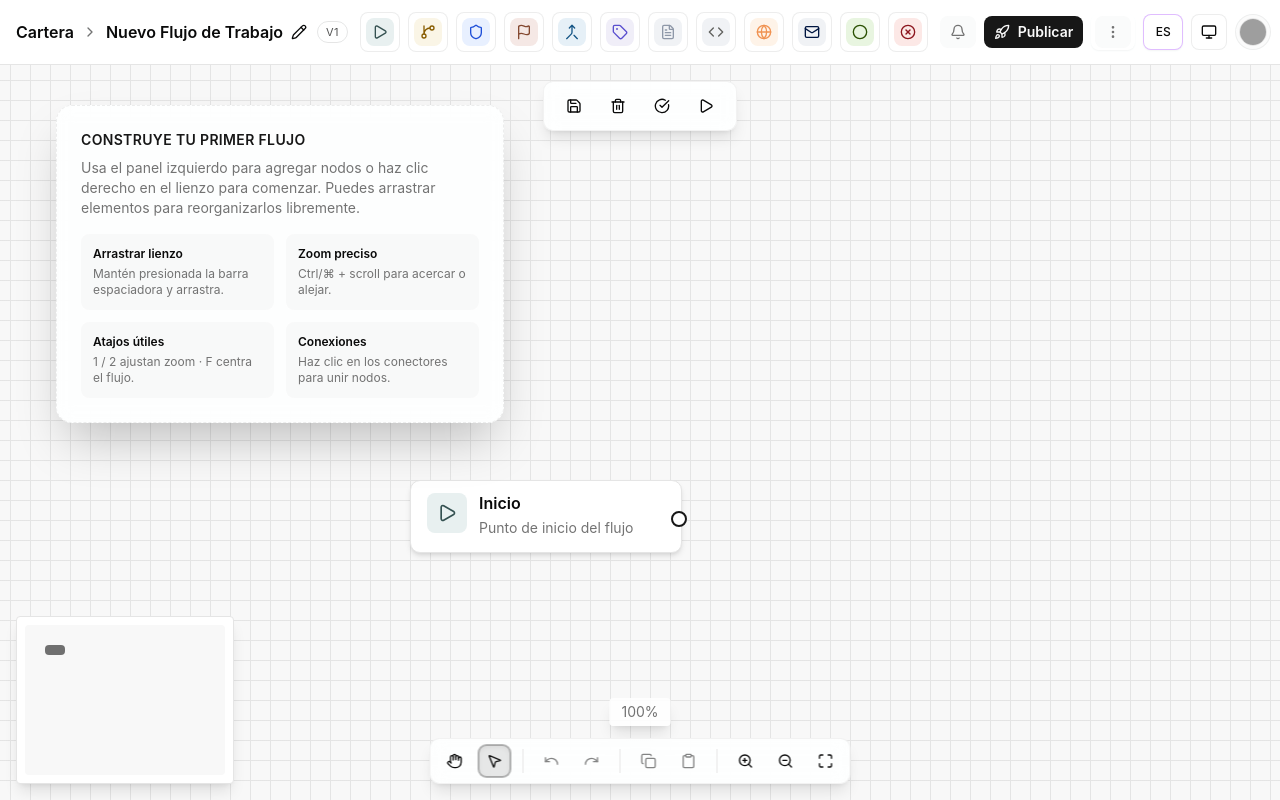
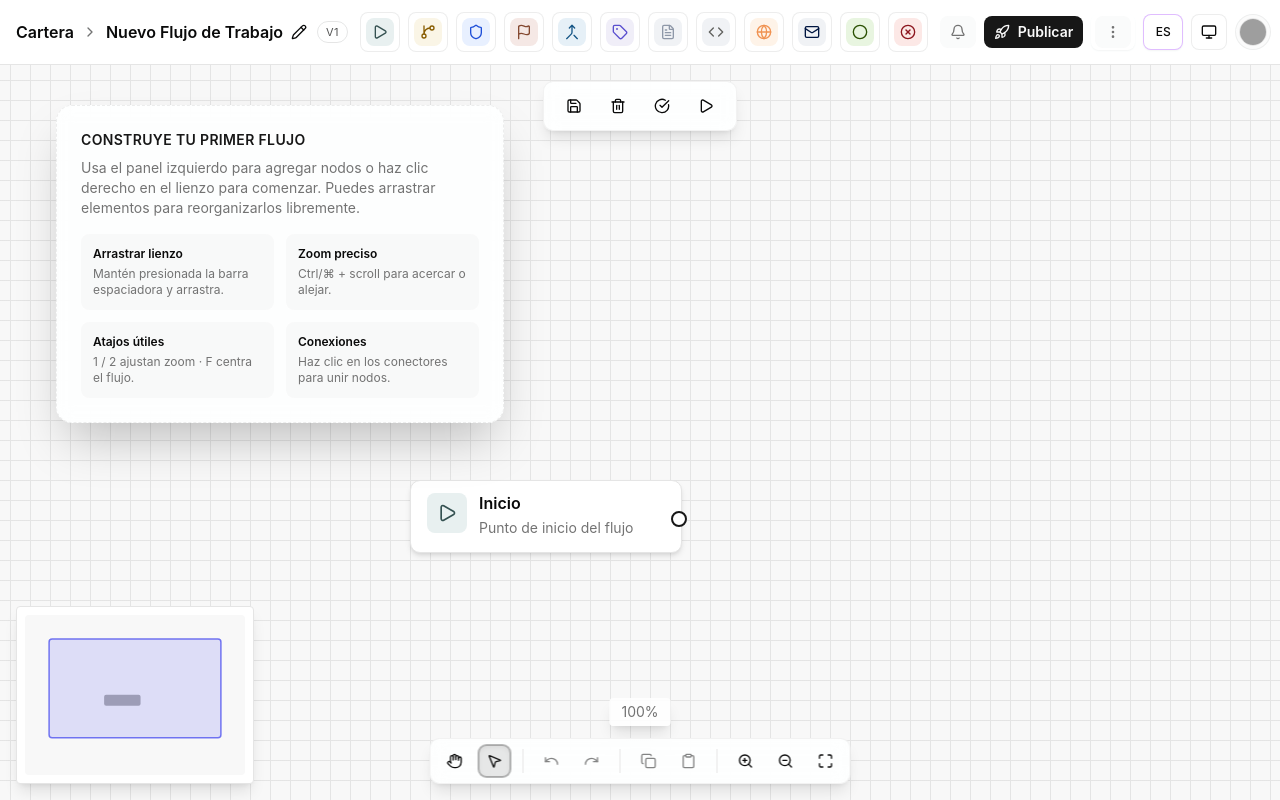
Before and after one commit to carteracredit/workflow, a Next.js app: page / in a window 1280 px wide. Built offline with nearby package versions, Linux system fonts and the light colour scheme; grey boxes are pictures that could not be loaded.

Commit message:
Refactor: Extract node metrics and implement minimap
Co-authored-by: fernando.calatayud <fernando.calatayud@algenium.systems>

```diff
--- a/src/components/workflow/canvas.tsx
+++ b/src/components/workflow/canvas.tsx
@@ -13,6 +13,7 @@ import type {
 import { NodeRenderer } from "./node-renderer";
 import { EdgeRenderer } from "./edge-renderer";
 import { Minimap } from "./minimap";
+import { estimateNodeDimensions } from "./node-metrics";
 import { Button } from "@/components/ui/button";
 import {
 	ZoomIn,
@@ -54,71 +55,7 @@ export const DEFAULT_START_NODE_PAN = { x: 200, y: 100 };
 const EMPTY_STATE_NODE_HORIZONTAL_RATIO = 0.32;
 const EMPTY_STATE_NODE_VERTICAL_RATIO = 0.62;
 
-export const estimateNodeDimensions = (node: WorkflowNode) => {
-	const MIN_NODE_WIDTH = 180;
-	const MAX_NODE_WIDTH = 320;
-	const MIN_NODE_HEIGHT = 60;
-	const PADDING_X = 16;
-	const ICON_CONTAINER_SIZE = 40;
-
-	const titleWidth = node.title.length * 9;
-	const descWidth = node.description ? node.description.length * 7.5 : 0;
-
-	let flagsMaxWidth = 0;
-	if (node.type === "FlagChange" && node.config.flagChanges) {
-		const flagChanges = node.config.flagChanges as Array<{
-			flagId: string;
-			optionId: string;
-		}>;
-		flagChanges.forEach(() => {
-			flagsMaxWidth = Math.max(flagsMaxWidth, 150);
-		});
-	}
-
-	const contentWidth =
-		Math.max(titleWidth, descWidth, flagsMaxWidth) +
-		ICON_CONTAINER_SIZE +
-		12 +
-		PADDING_X * 2;
-	const width = Math.max(
-		MIN_NODE_WIDTH,
-		Math.min(MAX_NODE_WIDTH, contentWidth),
-	);
-
-	const hasDescription = !!node.description;
-	const hasRoles = node.roles.length > 0;
-	const flagChangesCount =
-		node.type === "FlagChange" && node.config.flagChanges
-			? (
-					node.config.flagChanges as Array<{
-						flagId: string;
-						optionId: string;
-					}>
-				).length
-			: 0;
-	const hasSpecialBadges =
-		(node.type === "Reject" && (node.config.allowRetry as boolean) === true) ||
-		flagChangesCount > 0 ||
-		(node.type === "API" && node.config.failureHandling) ||
-		node.type === "Challenge";
-
-	let height = MIN_NODE_HEIGHT;
-	if (hasDescription) height += 22;
-	if (hasRoles) {
-		const rolesRows = Math.ceil(node.roles.length / 3);
-		height += rolesRows * 28;
-	}
-	if (hasSpecialBadges) {
-		if (flagChangesCount > 0) {
-			const flagRows = Math.ceil(flagChangesCount / 2);
-			height += flagRows * 28;
-		} else {
-			height += 28;
-		}
-	}
-
-	return { width, height };
-};
+export { estimateNodeDimensions } from "./node-metrics";
 
 type EmptyStatePanInput = {
 	canvasWidth: number;
@@ -237,6 +174,7 @@ export function Canvas({
 	onCommitHistory,
 }: CanvasProps) {
 	const canvasRef = useRef<HTMLDivElement>(null);
+	const [viewportSize, setViewportSize] = useState({ width: 0, height: 0 });
 	const [isPanning, setIsPanning] = useState(false);
 	const [panStart, setPanStart] = useState({ x: 0, y: 0 });
 	const [isSpacePressed, setIsSpacePressed] = useState(false);
@@ -247,6 +185,31 @@ export function Canvas({
 	const hasAutoPositionedEmptyState = useRef(false);
 	const [hasCopiedData, setHasCopiedData] = useState(false);
 	const [justCopied, setJustCopied] = useState(false);
+	useEffect(() => {
+		const element = canvasRef.current;
+		if (!element) return;
+
+		const updateSize = () => {
+			const width = element.clientWidth;
+			const height = element.clientHeight;
+			setViewportSize((prev) =>
+				prev.width === width && prev.height === height
+					? prev
+					: { width, height },
+			);
+		};
+
+		updateSize();
+
+		if (typeof ResizeObserver !== "undefined") {
+			const observer = new ResizeObserver(() => updateSize());
+			observer.observe(element);
+			return () => observer.disconnect();
+		}
+
+		window.addEventListener("resize", updateSize);
+		return () => window.removeEventListener("resize", updateSize);
+	}, []);
 
 	const dragRef = useRef<{
 		nodeId: string;
@@ -1469,6 +1432,7 @@ export function Canvas({
 					edges={edges}
 					zoom={zoom}
 					pan={pan}
+					viewportSize={viewportSize}
 					onUpdatePan={onUpdatePan}
 				/>
 			</div>
--- a/src/components/workflow/minimap.tsx
+++ b/src/components/workflow/minimap.tsx
@@ -1,38 +1,303 @@
+import type React from "react";
+import { useMemo, useRef, useCallback } from "react";
 import type { WorkflowNode, WorkflowEdge } from "@/lib/workflow/types";
+import { estimateNodeDimensions } from "./node-metrics";
+
+const MINIMAP_WIDTH = 220;
+const MINIMAP_HEIGHT = 160;
+const INNER_PADDING = 8;
+const WORLD_PADDING = 120;
+
+export type WorldRect = {
+	x: number;
+	y: number;
+	width: number;
+	height: number;
+};
+
+export type WorkflowBounds = {
+	minX: number;
+	minY: number;
+	maxX: number;
+	maxY: number;
+};
+
+export const getViewportWorldRect = ({
+	pan,
+	zoom,
+	viewportSize,
+}: {
+	pan: { x: number; y: number };
+	zoom: number;
+	viewportSize: { width: number; height: number };
+}): WorldRect | null => {
+	const safeZoom = Math.max(zoom, 0.0001);
+	if (viewportSize.width <= 0 || viewportSize.height <= 0) {
+		return null;
+	}
+
+	return {
+		x: -pan.x / safeZoom,
+		y: -pan.y / safeZoom,
+		width: viewportSize.width / safeZoom,
+		height: viewportSize.height / safeZoom,
+	};
+};
+
+export const getWorkflowBounds = (
+	nodes: WorkflowNode[],
+	viewportWorld: WorldRect | null,
+): WorkflowBounds => {
+	let minX = Number.POSITIVE_INFINITY;
+	let minY = Number.POSITIVE_INFINITY;
+	let maxX = Number.NEGATIVE_INFINITY;
+	let maxY = Number.NEGATIVE_INFINITY;
+
+	nodes.forEach((node) => {
+		const size = estimateNodeDimensions(node);
+		minX = Math.min(minX, node.position.x);
+		minY = Math.min(minY, node.position.y);
+		maxX = Math.max(maxX, node.position.x + size.width);
+		maxY = Math.max(maxY, node.position.y + size.height);
+	});
+
+	if (viewportWorld) {
+		minX = Math.min(minX, viewportWorld.x);
+		minY = Math.min(minY, viewportWorld.y);
+		maxX = Math.max(maxX, viewportWorld.x + viewportWorld.width);
+		maxY = Math.max(maxY, viewportWorld.y + viewportWorld.height);
+	}
+
+	if (!Number.isFinite(minX) || !Number.isFinite(minY)) {
+		minX = 0;
+		minY = 0;
+		maxX = 1;
+		maxY = 1;
+	}
+
+	return {
+		minX: minX - WORLD_PADDING,
+		minY: minY - WORLD_PADDING,
+		maxX: maxX + WORLD_PADDING,
+		maxY: maxY + WORLD_PADDING,
+	};
+};
+
+export const getMinimapTransform = ({
+	bounds,
+	width,
+	height,
+	padding = INNER_PADDING,
+}: {
+	bounds: WorkflowBounds;
+	width: number;
+	height: number;
+	padding?: number;
+}) => {
+	const availableWidth = Math.max(width - padding * 2, 1);
+	const availableHeight = Math.max(height - padding * 2, 1);
+	const boundsWidth = Math.max(bounds.maxX - bounds.minX, 1);
+	const boundsHeight = Math.max(bounds.maxY - bounds.minY, 1);
+
+	const scale = Math.min(
+		availableWidth / boundsWidth,
+		availableHeight / boundsHeight,
+	);
+
+	return {
+		scale,
+		offsetX: padding - bounds.minX * scale,
+		offsetY: padding - bounds.minY * scale,
+	};
+};
 
 interface MinimapProps {
 	nodes: WorkflowNode[];
 	edges: WorkflowEdge[];
 	zoom: number;
 	pan: { x: number; y: number };
+	viewportSize: { width: number; height: number };
 	onUpdatePan: (pan: { x: number; y: number }) => void;
 }
 
-export function Minimap({ nodes }: MinimapProps) {
+export function Minimap({
+	nodes,
+	edges: _edges,
+	zoom,
+	pan,
+	viewportSize,
+	onUpdatePan,
+}: MinimapProps) {
 	if (nodes.length === 0) return null;
 
-	const scale = 0.1;
-	const width = 200;
-	const height = 150;
+	const containerRef = useRef<HTMLDivElement>(null);
+	const isPointerDownRef = useRef(false);
+	const safeZoom = Math.max(zoom, 0.0001);
+
+	const viewportWorld = useMemo(
+		() =>
+			getViewportWorldRect({
+				pan,
+				zoom: safeZoom,
+				viewportSize,
+			}),
+		[pan.x, pan.y, safeZoom, viewportSize.width, viewportSize.height],
+	);
+
+	const bounds = useMemo(
+		() => getWorkflowBounds(nodes, viewportWorld),
+		[nodes, viewportWorld],
+	);
+
+	const { scale, offsetX, offsetY } = useMemo(
+		() =>
+			getMinimapTransform({
+				bounds,
+				width: MINIMAP_WIDTH,
+				height: MINIMAP_HEIGHT,
+			}),
+		[bounds],
+	);
+
+	const scaledNodes = useMemo(
+		() =>
+			nodes.map((node) => {
+				const size = estimateNodeDimensions(node);
+				return {
+					id: node.id,
+					x: node.position.x * scale + offsetX,
+					y: node.position.y * scale + offsetY,
+					width: Math.max(size.width * scale, 4),
+					height: Math.max(size.height * scale, 4),
+				};
+			}),
+		[nodes, scale, offsetX, offsetY],
+	);
+
+	const viewportIndicator = useMemo(() => {
+		if (!viewportWorld) return null;
+		return {
+			x: viewportWorld.x * scale + offsetX,
+			y: viewportWorld.y * scale + offsetY,
+			width: viewportWorld.width * scale,
+			height: viewportWorld.height * scale,
+		};
+	}, [viewportWorld, scale, offsetX, offsetY]);
+
+	const convertPointToWorld = useCallback(
+		(clientX: number, clientY: number) => {
+			const element = containerRef.current;
+			if (!element || scale <= 0) return null;
+
+			const rect = element.getBoundingClientRect();
+			const localX = clientX - rect.left;
+			const localY = clientY - rect.top;
+
+			const clampedX = Math.min(Math.max(localX, 0), MINIMAP_WIDTH);
+			const clampedY = Math.min(Math.max(localY, 0), MINIMAP_HEIGHT);
+
+			return {
+				x: (clampedX - offsetX) / scale,
+				y: (clampedY - offsetY) / scale,
+			};
+		},
+		[scale, offsetX, offsetY],
+	);
+
+	const updatePanFromMinimap = useCallback(
+		(clientX: number, clientY: number) => {
+			if (viewportSize.width <= 0 || viewportSize.height <= 0) return;
+
+			const worldPoint = convertPointToWorld(clientX, clientY);
+			if (!worldPoint) return;
+
+			onUpdatePan({
+				x: viewportSize.width / 2 - worldPoint.x * safeZoom,
+				y: viewportSize.height / 2 - worldPoint.y * safeZoom,
+			});
+		},
+		[
+			convertPointToWorld,
+			viewportSize.width,
+			viewportSize.height,
+			safeZoom,
+			onUpdatePan,
+		],
+	);
+
+	const handlePointerDown = useCallback(
+		(event: React.PointerEvent<HTMLDivElement>) => {
+			event.preventDefault();
+			isPointerDownRef.current = true;
+			updatePanFromMinimap(event.clientX, event.clientY);
+		},
+		[updatePanFromMinimap],
+	);
+
+	const handlePointerMove = useCallback(
+		(event: React.PointerEvent<HTMLDivElement>) => {
+			if (!isPointerDownRef.current) return;
+			event.preventDefault();
+			updatePanFromMinimap(event.clientX, event.clientY);
+		},
+		[updatePanFromMinimap],
+	);
+
+	const stopPointerInteraction = useCallback(() => {
+		isPointerDownRef.current = false;
+	}, []);
+
+	const isInteractive = viewportWorld !== null;
 
 	return (
 		<div className="rounded border border-border bg-card p-2 shadow-lg">
-			<svg width={width} height={height} className="overflow-hidden rounded">
-				<rect width={width} height={height} fill="var(--canvas-bg)" />
+			<div
+				ref={containerRef}
+				className="relative overflow-hidden rounded"
+				style={{
+					width: MINIMAP_WIDTH,
+					height: MINIMAP_HEIGHT,
+					cursor: isInteractive ? "pointer" : "not-allowed",
+				}}
+				onPointerDown={isInteractive ? handlePointerDown : undefined}
+				onPointerMove={isInteractive ? handlePointerMove : undefined}
+				onPointerUp={isInteractive ? stopPointerInteraction : undefined}
+				onPointerLeave={isInteractive ? stopPointerInteraction : undefined}
+			>
+				<svg width={MINIMAP_WIDTH} height={MINIMAP_HEIGHT} className="block">
+					<rect
+						width={MINIMAP_WIDTH}
+						height={MINIMAP_HEIGHT}
+						fill="var(--canvas-bg, hsl(var(--background)))"
+					/>
 
-				{nodes.map((node) => (
+					{scaledNodes.map((node) => (
 						<rect
 							key={node.id}
-						x={node.position.x * scale}
-						y={node.position.y * scale}
-						width={200 * scale}
-						height={100 * scale}
+							x={node.x}
+							y={node.y}
+							width={node.width}
+							height={node.height}
 							fill="var(--primary)"
-						opacity={0.6}
-						rx={4}
+							opacity={0.35}
+							rx={2}
 						/>
 					))}
+
+					{viewportIndicator && (
+						<rect
+							x={viewportIndicator.x}
+							y={viewportIndicator.y}
+							width={viewportIndicator.width}
+							height={viewportIndicator.height}
+							fill="rgba(99, 102, 241, 0.18)"
+							stroke="rgba(99, 102, 241, 0.9)"
+							strokeWidth={1.5}
+							rx={3}
+						/>
+					)}
 				</svg>
+			</div>
 		</div>
 	);
 }
--- /dev/null
+++ b/src/components/workflow/node-metrics.ts
@@ -0,0 +1,71 @@
+import type { WorkflowNode } from "@/lib/workflow/types";
+
+const MIN_NODE_WIDTH = 180;
+const MAX_NODE_WIDTH = 320;
+const MIN_NODE_HEIGHT = 60;
+const PADDING_X = 16;
+const ICON_CONTAINER_SIZE = 40;
+
+/**
+ * Estimates node dimensions based on its content.
+ * This logic must stay in sync with the actual renderer sizing rules.
+ */
+export const estimateNodeDimensions = (node: WorkflowNode) => {
+	const titleWidth = node.title.length * 9;
+	const descWidth = node.description ? node.description.length * 7.5 : 0;
+
+	let flagsMaxWidth = 0;
+	if (node.type === "FlagChange" && node.config.flagChanges) {
+		const flagChanges = node.config.flagChanges as Array<{
+			flagId: string;
+			optionId: string;
+		}>;
+		flagChanges.forEach(() => {
+			flagsMaxWidth = Math.max(flagsMaxWidth, 150);
+		});
+	}
+
+	const contentWidth =
+		Math.max(titleWidth, descWidth, flagsMaxWidth) +
+		ICON_CONTAINER_SIZE +
+		12 +
+		PADDING_X * 2;
+	const width = Math.max(
+		MIN_NODE_WIDTH,
+		Math.min(MAX_NODE_WIDTH, contentWidth),
+	);
+
+	const hasDescription = !!node.description;
+	const hasRoles = node.roles.length > 0;
+	const flagChangesCount =
+		node.type === "FlagChange" && node.config.flagChanges
+			? (
+					node.config.flagChanges as Array<{
+						flagId: string;
+						optionId: string;
+					}>
+				).length
+			: 0;
+	const hasSpecialBadges =
+		(node.type === "Reject" && (node.config.allowRetry as boolean) === true) ||
+		flagChangesCount > 0 ||
+		(node.type === "API" && node.config.failureHandling) ||
+		node.type === "Challenge";
+
+	let height = MIN_NODE_HEIGHT;
+	if (hasDescription) height += 22;
+	if (hasRoles) {
+		const rolesRows = Math.ceil(node.roles.length / 3);
+		height += rolesRows * 28;
+	}
+	if (hasSpecialBadges) {
+		if (flagChangesCount > 0) {
+			const flagRows = Math.ceil(flagChangesCount / 2);
+			height += flagRows * 28;
+		} else {
+			height += 28;
+		}
+	}
+
+	return { width, height };
+};
```
Also changed, not shown: 2 other files (tests, documents, lock files or other folders). Lines whose indentation alone changed are shown as unchanged.
